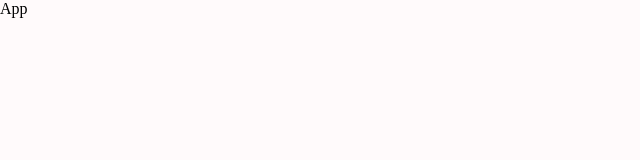
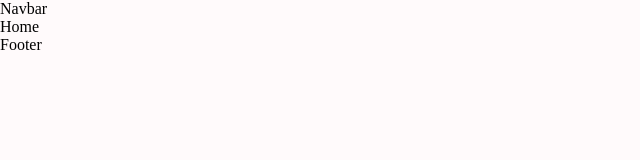
Before and after one commit to MohammedAlawna/GymApp, a React (Create React App) app in the folder gym/: page / in a window 1280 px wide. Shown: the top 160 px of the page, without its empty margins (0-640 px from the left). Built offline with nearby package versions, Linux system fonts and the light colour scheme.

Commit message:
componentsAdded.
- Added components, imported them. Next step is set up each of the components to structure the app.

```diff
--- a/gym/src/App.js
+++ b/gym/src/App.js
@@ -1,8 +1,24 @@
 import React from "react";
 import "./App.css";
+import { Route, Routes } from "react-router-dom";
+import { Box } from "@mui/material";
+
+import ExerciseDetails from "./components/ExerciseDetails";
+import Navbar from "./components/Navbar";
+import Home from "./Pages/Home";
+import Footer from "./components/Footer";
 
 const App = () => {
-  return <div>App</div>;
+  return (
+    <Box width="400px" sx={{ width: { xl: "1488px" } }} m="auto">
+      <Navbar />
+      <Routes>
+        <Route path="/" element={<Home />} />
+        <Route path="/exercise/:id" element={<ExerciseDetails />} />
+      </Routes>
+      <Footer />
+    </Box>
+  );
 };
 
 export default App;
--- /dev/null
+++ b/gym/src/Pages/Home.js
@@ -0,0 +1,7 @@
+import React from "react";
+
+function Home() {
+  return <div>Home</div>;
+}
+
+export default Home;
--- /dev/null
+++ b/gym/src/components/ExerciseDetails.js
@@ -0,0 +1,7 @@
+import React from "react";
+
+function ExerciseDetails() {
+  return <div>ExerciseDetails</div>;
+}
+
+export default ExerciseDetails;
--- /dev/null
+++ b/gym/src/components/Footer.js
@@ -0,0 +1,7 @@
+import React from "react";
+
+function Footer() {
+  return <div>Footer</div>;
+}
+
+export default Footer;
--- /dev/null
+++ b/gym/src/components/Navbar.js
@@ -0,0 +1,7 @@
+import React from "react";
+
+function Navbar() {
+  return <div>Navbar</div>;
+}
+
+export default Navbar;
--- a/gym/src/index.js
+++ b/gym/src/index.js
@@ -1,7 +1,12 @@
 import React from "react";
 import ReactDOM from "react-dom";
 import App from "./App";
+import { BrowserRouter } from "react-router-dom";
 
 const root = ReactDOM.createRoot(document.getElementById("root"));
 
-root.render(<App />);
+root.render(
+  <BrowserRouter>
+    <App />
+  </BrowserRouter>
+);
```
